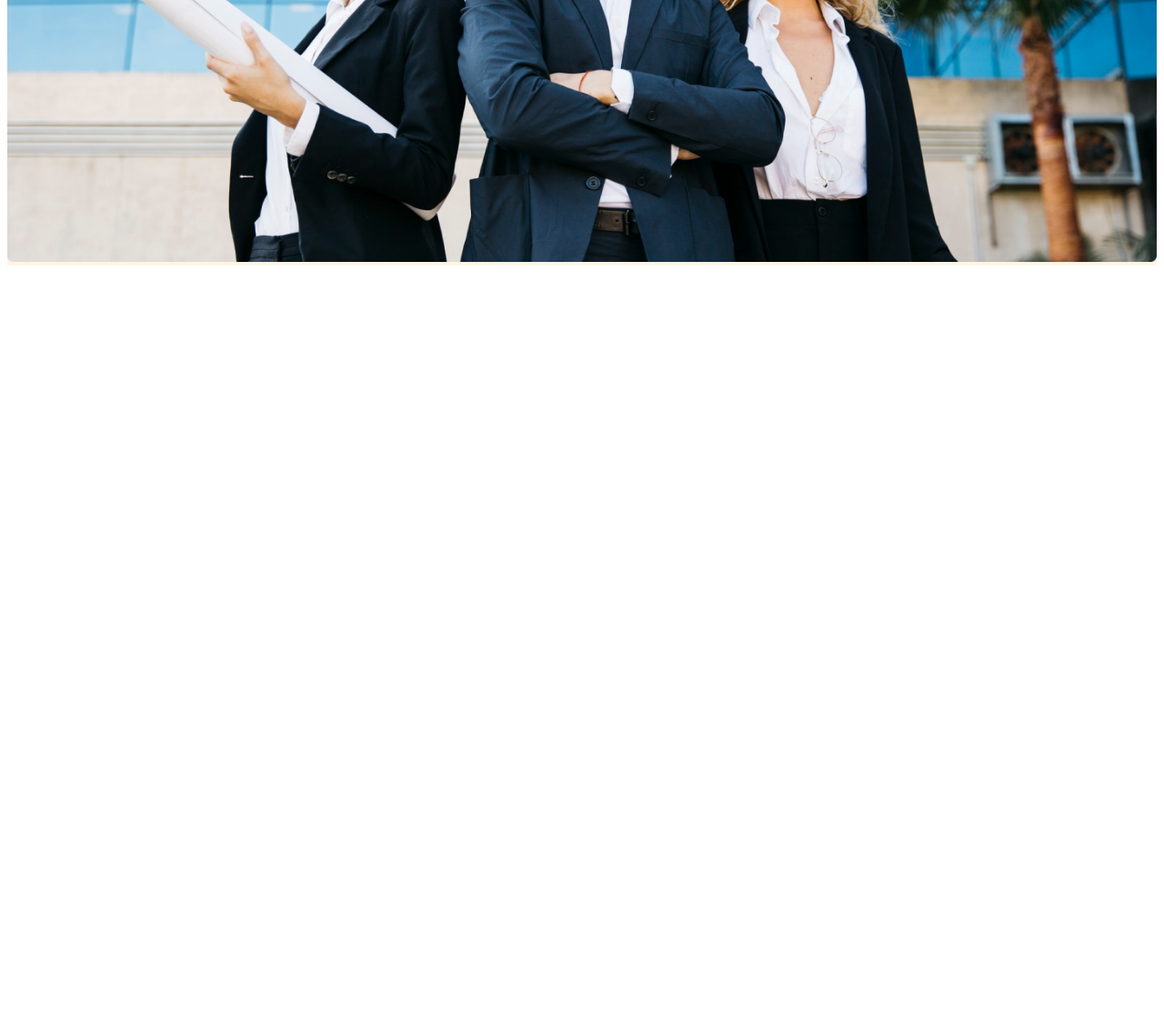
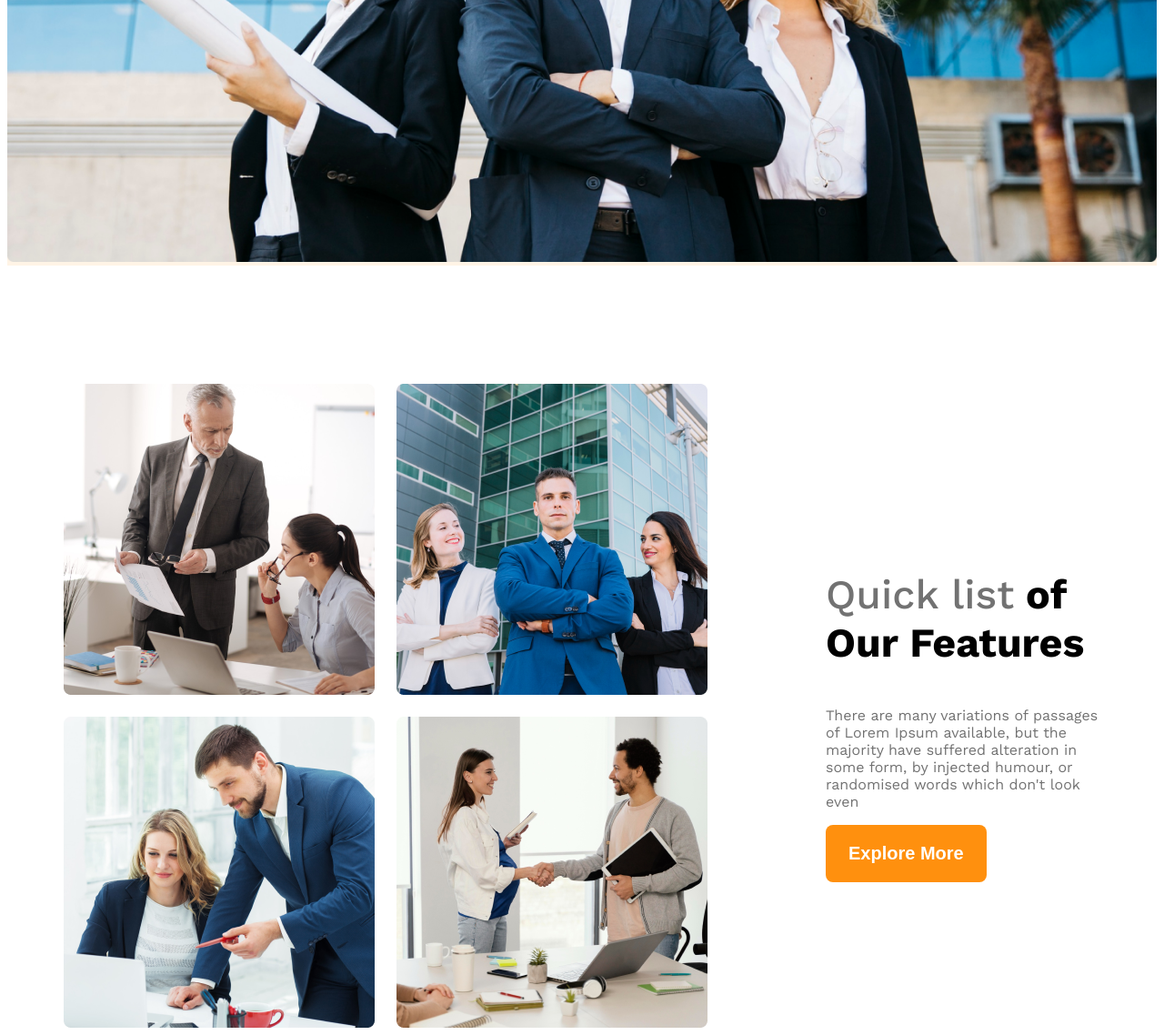
Before and after one commit to zunayed1413/g3-architects, a plain HTML site: page index.html in a window 1280 px wide. Shown: the part 892-2030 px from the top of the page at 91% size. Before the commit the page ends 1192 px from the top, so only its background shows below. Drawn offline with nearby package versions, Linux system fonts and the light colour scheme.

Commit message:
added some section of features

```diff
--- a/index.html
+++ b/index.html
@@ -23,13 +23,28 @@
             <div class="banner-content">
             <h1 class="banner-title">Brand New Group of Architects</h1>
             <p class="banner-details">There are many variations of passages of Lorem Ipsum available, but the majority have suffered alteration in some form, by injected humour, or randomised words which don't look even</p>
-            <button class="btn-primary">Explore More</button>
+            <button class="btn-primary"></a>Explore More</button>
             </div>
             <img class="banner-image" src="images/banner.png" alt="">
         </div>
     </header>
    <main>
-
+    <section class="teams display-flex">
+        <div class="team-img-container">
+            <img src="images/team1.png" alt="two architect discussing about design">
+            <img src="images/team2.png" alt="">
+            <img src="images/team3.png" alt="">
+            <img src="images/team4.png" alt="">
+        </div>
+        <div class="our-features">
+            <h3 class="section-title"><span id="quick-list" class="text-light-gray">Quick list</span> <span>of Our
+                </span><span class="text-primary">Features</span></h3>
+            <p class="feature-description text-light-gray">There are many variations of passages of Lorem Ipsum
+                available, but the majority have suffered alteration in some form, by injected humour, or randomised
+                words which don't look even</p>
+            <button class="btn-primary">Explore More</button>
+        </div>
+    </section>
    </main>
    <footer>
 
--- a/style/style.css
+++ b/style/style.css
@@ -20,6 +20,14 @@
     border: none;
 }
 
+main{
+  max-width: 1140px;
+  margin: 0 auto;s
+}
+
+main > section{
+  margin-top: 130px;
+}
   /* dark-02 */
   .text-gray{
     color: #424242;
@@ -71,8 +79,34 @@
     width: 100%;
  }
 
+/* team and feature related styles */
+.teams{
+  align-items: center;
+}
+
+.team-img-container{
+  display: grid;
+  grid-template-columns: repeat(2, 1fr);
+  gap: 24px;
+}
+
+.our-features{
+  margin-left: 130px;
+  max-width: 530px;
+}
+.section-title{
+  font-size: 2.8rem;
+  font-weight: 700;
+}
+
+#quick-list{
+  font-weight: 500;
+}
  /* responsive media query */
 
  @media screen and (max-width: 576px) {max-width: ;
+      .navbar, .nav-link{
+        flex-direction: column;
 
+      }
  }
```
